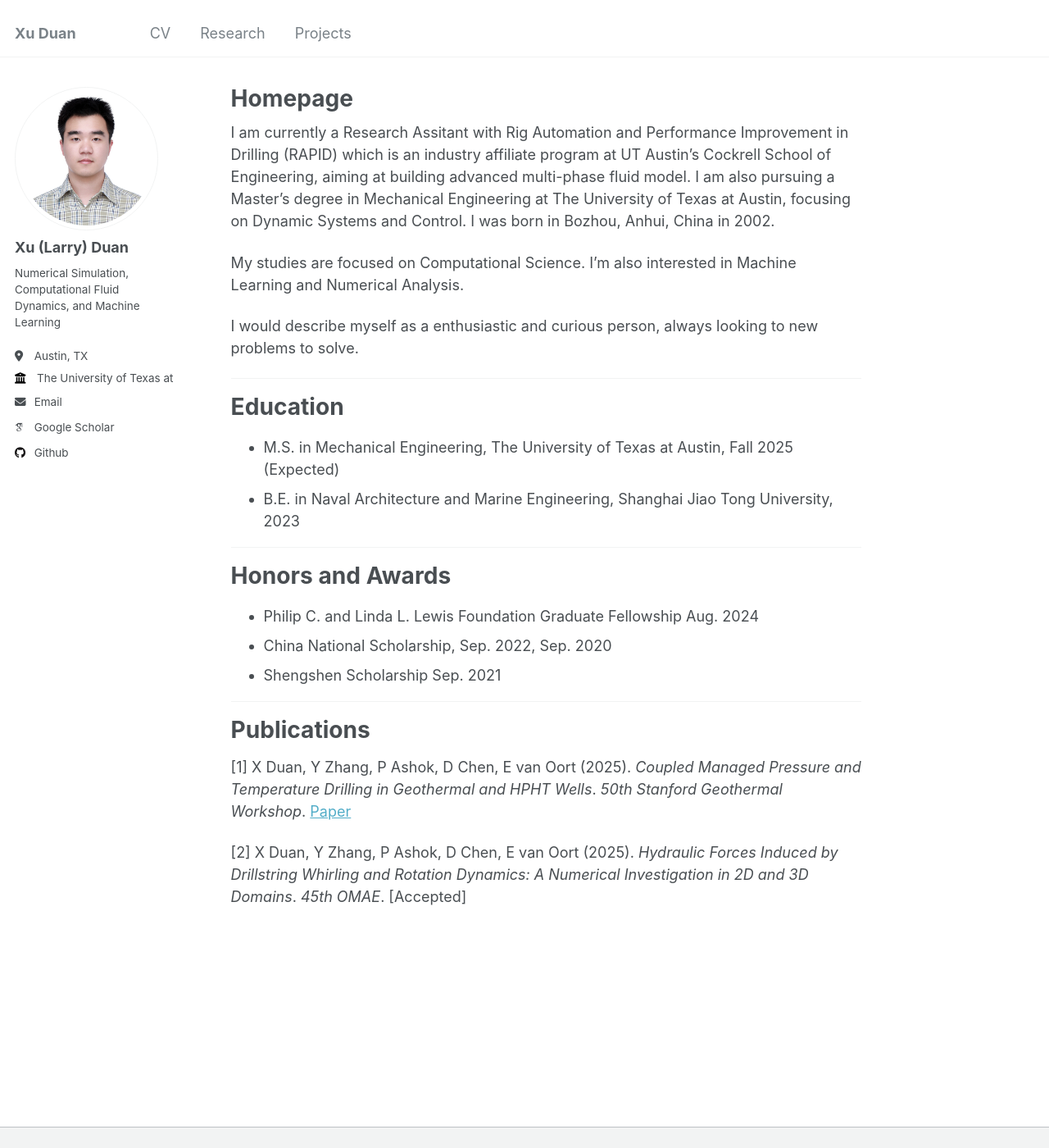
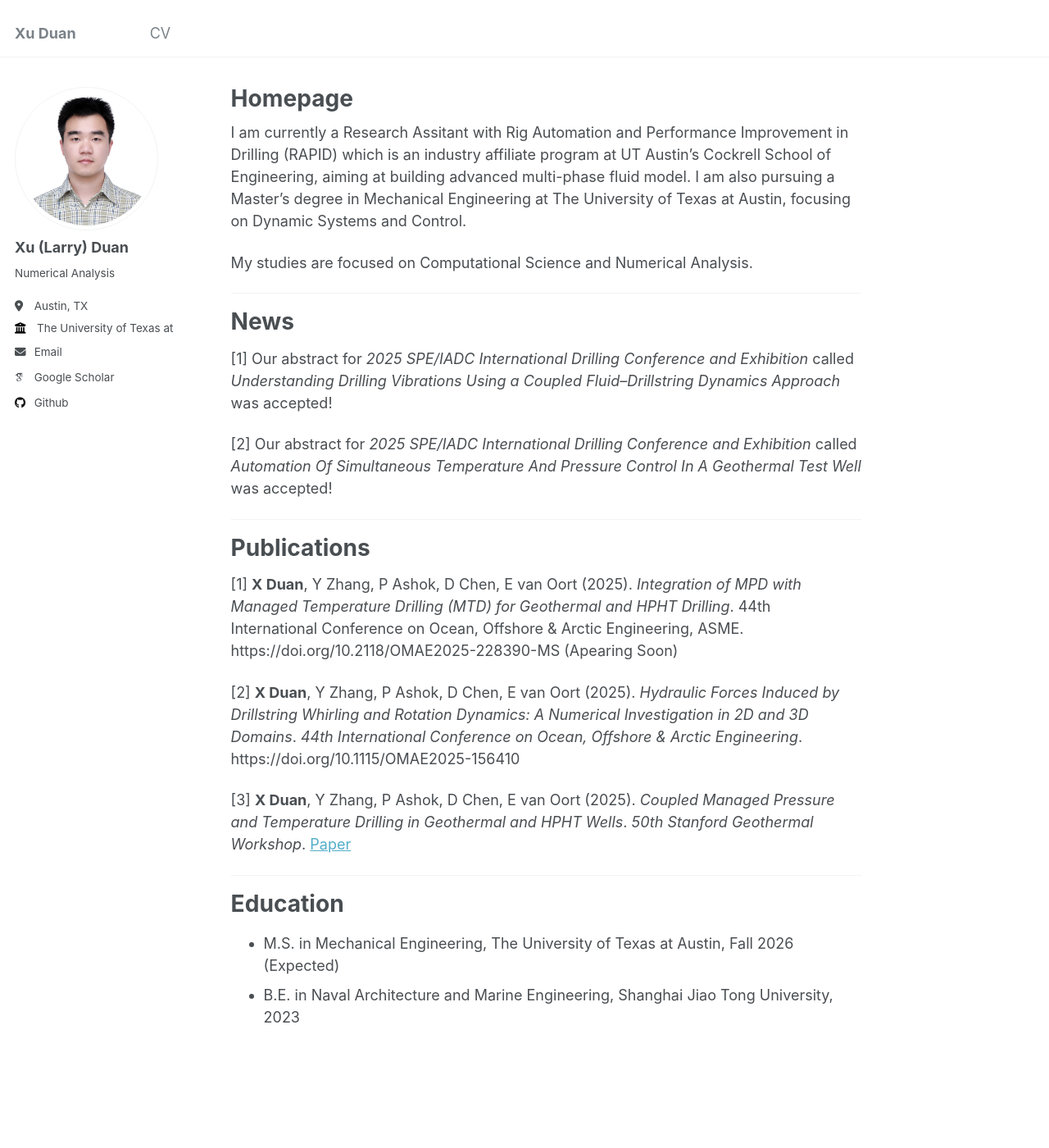
Before and after one commit to Xu-Duan/Xu-Duan.github.io, a Jekyll site: the page built from _pages/about.md, in a window 1280 px wide and 1400 px high. Shown: the whole window at 82% size. Built offline with Jekyll 4.4.1, drawn with Linux system fonts in a browser that asks for light colours; some web fonts are replaced.

Commit message:
add publications

```diff
--- a/_config.yml
+++ b/_config.yml
@@ -24,7 +24,7 @@ author:
   avatar           : "profile.png"
   name             : "Xu (Larry) Duan"
   pronouns         : # example: "she/her"
-  bio              : "Numerical Simulation, Computational Fluid Dynamics, and Machine Learning"
+  bio              : "Numerical Analysis"
   location         : "Austin, TX"
   employer         : "The University of Texas at Austin"
   uri              : # URL
--- a/_pages/about.md
+++ b/_pages/about.md
@@ -10,30 +10,33 @@ redirect_from:
 This is the front page of a website that is powered by the [Academic Pages template](https://github.com/Xu-Duan/Xu-Duan.github.io) and hosted on GitHub pages. [GitHub pages](https://pages.github.com) is a free service in which websites are built and hosted from code and data stored in a GitHub repository, automatically updating when a new commit is made to the respository. This template was forked from the [Minimal Mistakes Jekyll Theme](https://mmistakes.github.io/minimal-mistakes/) created by Michael Rose, and then extended to support the kinds of content that academics have: publications, talks, teaching, a portfolio, blog posts, and a dynamically-generated CV. You can fork [this repository](https://github.com/Xu-Duan/Xu-Duan.github.io) right now, modify the configuration and markdown files, add your own PDFs and other content, and have your own site for free, with no ads! An older version of this template powers my own personal website at [stuartgeiger.com](http://stuartgeiger.com), which uses [this Github repository](https://github.com/staeiou/staeiou.github.io).
 --->
 
-I am currently a Research Assitant with Rig Automation and Performance Improvement in Drilling (RAPID) which is an industry affiliate program at UT Austin’s Cockrell School of Engineering, aiming at building advanced multi-phase fluid model. I am also pursuing a Master’s degree in Mechanical Engineering at The University of Texas at Austin, focusing on Dynamic Systems and Control. I was born in Bozhou, Anhui, China in 2002.
+I am currently a Research Assitant with Rig Automation and Performance Improvement in Drilling (RAPID) which is an industry affiliate program at UT Austin’s Cockrell School of Engineering, aiming at building advanced multi-phase fluid model. I am also pursuing a Master’s degree in Mechanical Engineering at The University of Texas at Austin, focusing on Dynamic Systems and Control.
 
-My studies are focused on Computational Science. I'm also interested in Machine Learning and Numerical Analysis.
-
-I would describe myself as a enthusiastic and curious person, always looking to new problems to solve.
+My studies are focused on Computational Science and Numerical Analysis.
 
 ---
 
-# Education
-* M.S. in Mechanical Engineering, The University of Texas at Austin, Fall 2025 (Expected)
-* B.E. in Naval Architecture and Marine Engineering, Shanghai Jiao Tong University, 2023
+News
+======
 
----
+[1] Our abstract for *2025 SPE/IADC International Drilling Conference and Exhibition* called *Understanding Drilling Vibrations Using a Coupled Fluid–Drillstring Dynamics Approach* was accepted!
 
-# Honors and Awards
-  * Philip C. and Linda L. Lewis Foundation Graduate Fellowship Aug. 2024
-  * China National Scholarship, Sep. 2022, Sep. 2020
-  * Shengshen Scholarship Sep. 2021
+[2] Our abstract for *2025 SPE/IADC International Drilling Conference and Exhibition* called *Automation Of Simultaneous Temperature And Pressure Control In A Geothermal Test Well* was accepted!
 
 ---
 
 Publications
 ======
 
-[1] X Duan, Y Zhang, P Ashok, D Chen, E van Oort (2025). *Coupled Managed Pressure and Temperature Drilling in Geothermal and HPHT Wells*. *50th Stanford Geothermal Workshop*. [Paper](https://pangea.stanford.edu/ERE/db/GeoConf/papers/SGW/2025/Duan.pdf)
+[1] **X Duan**, Y Zhang, P Ashok, D Chen, E van Oort (2025). *Integration of MPD with Managed Temperature Drilling (MTD) for Geothermal and HPHT Drilling*. 44th International Conference on Ocean, Offshore & Arctic Engineering, ASME. https://doi.org/10.2118/OMAE2025-228390-MS (Apearing Soon)
 
-[2] X Duan, Y Zhang, P Ashok, D Chen, E van Oort (2025). *Hydraulic Forces Induced by Drillstring Whirling and Rotation Dynamics: A Numerical Investigation in 2D and 3D Domains*. *45th OMAE*. [Accepted]
+[2] **X Duan**, Y Zhang, P Ashok, D Chen, E van Oort (2025). *Hydraulic Forces Induced by Drillstring Whirling and Rotation Dynamics: A Numerical Investigation in 2D and 3D Domains*. *44th International Conference on Ocean, Offshore & Arctic Engineering*. https://doi.org/10.1115/OMAE2025-156410
+
+
+[3] **X Duan**, Y Zhang, P Ashok, D Chen, E van Oort (2025). *Coupled Managed Pressure and Temperature Drilling in Geothermal and HPHT Wells*. *50th Stanford Geothermal Workshop*. [Paper](https://pangea.stanford.edu/ERE/db/GeoConf/papers/SGW/2025/Duan.pdf)
+
+---
+
+# Education
+* M.S. in Mechanical Engineering, The University of Texas at Austin, Fall 2026 (Expected)
+* B.E. in Naval Architecture and Marine Engineering, Shanghai Jiao Tong University, 2023
```
Also changed, not shown: _data/navigation.yml (+4 -4 lines), 4 other files.
